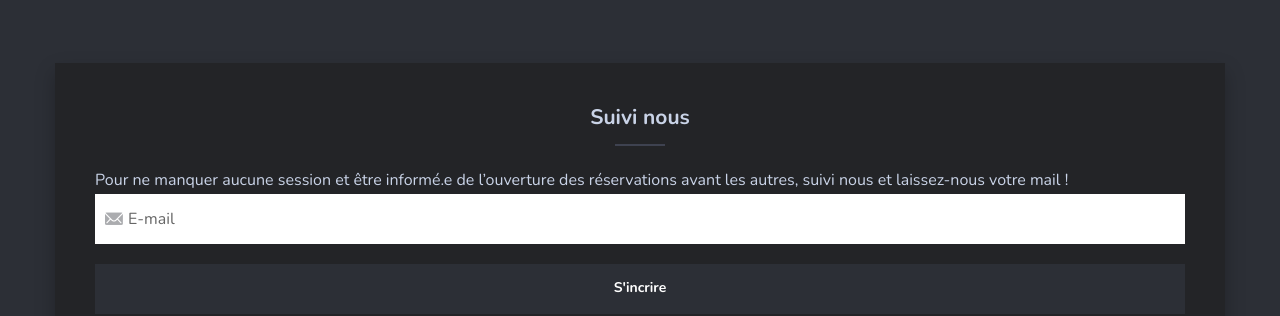
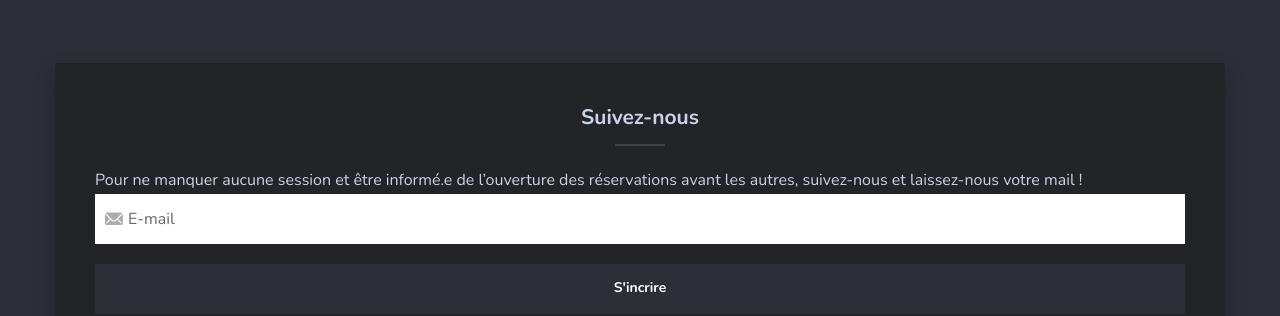
Before and after one commit to sessions-marteau/sessions-marteau-2.github.io, a Jekyll site: the page built from index.html, in a window 1280 px wide. Shown: the part 1429-1745 px from the top of the page. Built offline with Jekyll 4.4.1, drawn with Linux system fonts in a browser that asks for light colours; nearby versions of some CDN libraries; the list of posts is cut into pages by our own code.

Commit message:
Update sidebar.html
corrigez "suivi nous" pour "Suivez-nous"

```diff
--- a/_includes/sidebar.html
+++ b/_includes/sidebar.html
@@ -24,8 +24,8 @@
   {% endif %}
  -->
   <div class="widget widget-social">
-    <h3 class="widget-title">Suivi nous</h3>
-    <div class="newsletter-subtitle">Pour ne manquer aucune session et être informé.e de l’ouverture des réservations avant les autres, suivi nous et laissez-nous votre mail !</div>
+    <h3 class="widget-title">Suivez-nous</h3>
+    <div class="newsletter-subtitle">Pour ne manquer aucune session et être informé.e de l’ouverture des réservations avant les autres, suivez-nous et laissez-nous votre mail !</div>
     <div class="widget-newsletter">
 
       <form class="c-newsletter-form validate"
```
